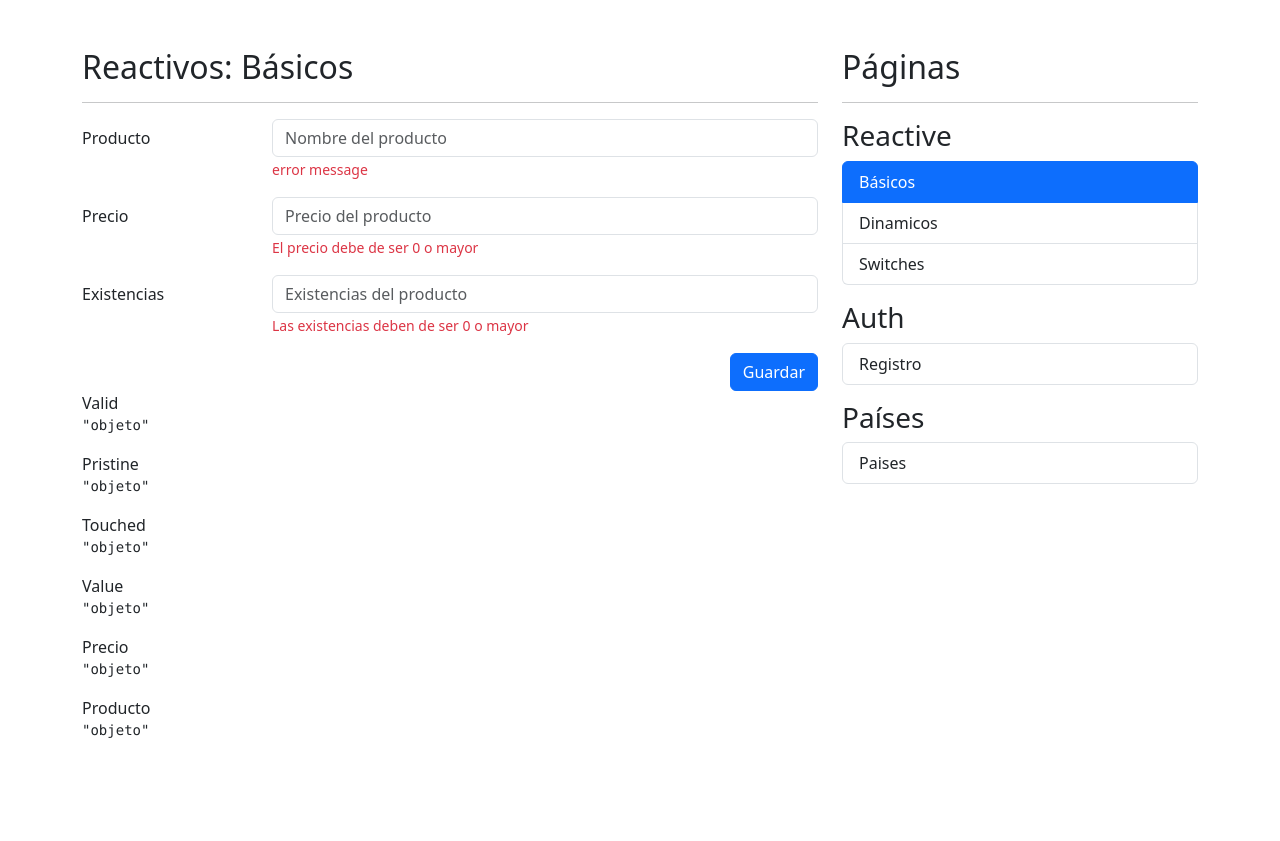
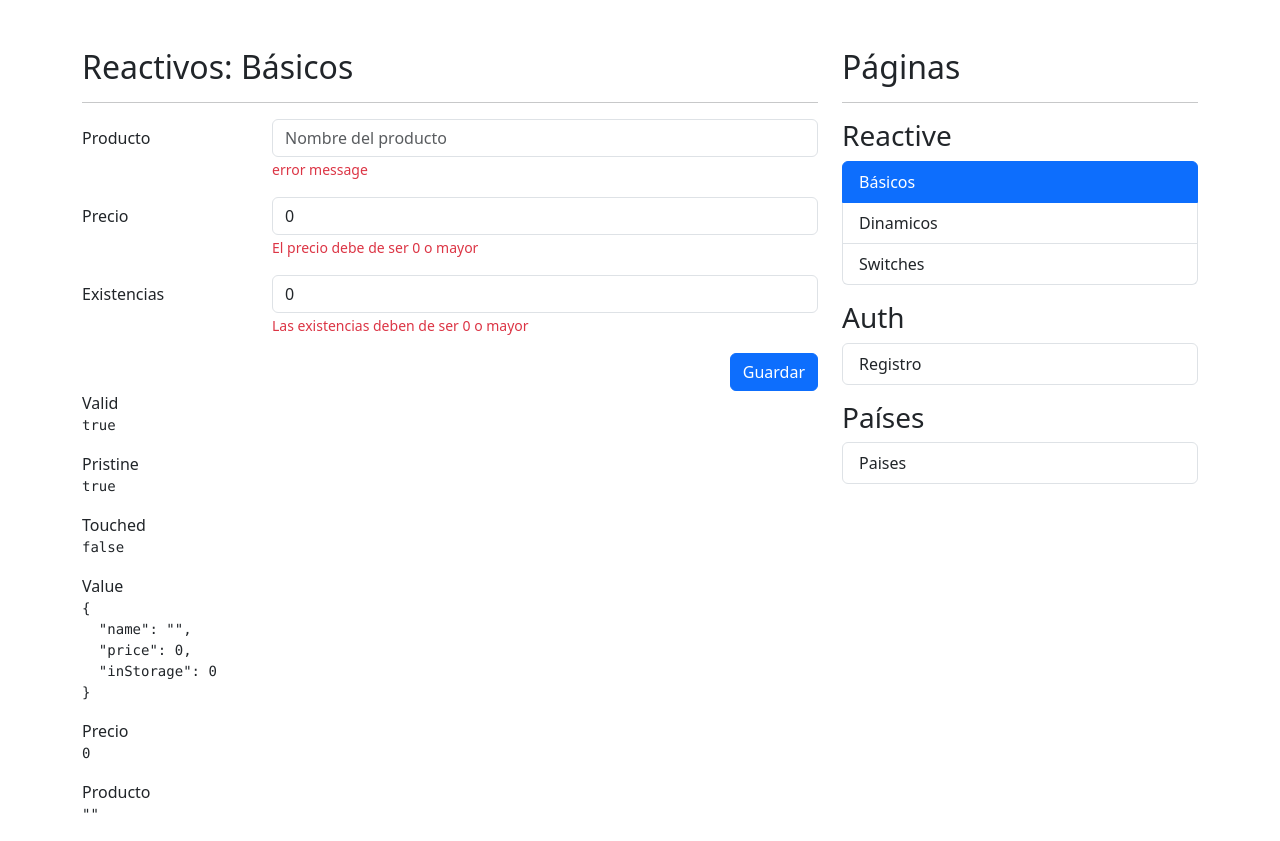
Before and after one commit to UrielQuiroz/forms-app, an Angular app: page /reactive/basic in a window 1280 px wide. Before the commit the page ends 800 px from the top, so only its background shows below. Built offline with nearby package versions, Linux system fonts and the light colour scheme.

Commit message:
ReactiveForms - FormGroup y FormControl

```diff
--- a/src/app/reactive/pages/basic-page/basic-page.html
+++ b/src/app/reactive/pages/basic-page/basic-page.html
@@ -4,7 +4,7 @@
 <div class="row">
     <div class="col">
 
-        <form autocomplete="off">
+        <form autocomplete="off" [formGroup]="myForm">
 
             <!-- Campo de producto -->
             <div class="mb-3 row">
@@ -13,7 +13,8 @@
 
                     <input type="text"
                            class="form-control"
-                           placeholder="Nombre del producto">
+                           placeholder="Nombre del producto"
+                           formControlName="name">
 
                     <span class="form-text text-danger">
                         <!-- Debe de ser de 3 letras -->
@@ -28,7 +29,8 @@
                 <div class="col-sm-9">
                     <input type="number"
                            class="form-control"
-                           placeholder="Precio del producto">
+                           placeholder="Precio del producto"
+                           formControlName="price">
                     <span class="form-text text-danger">
                         El precio debe de ser 0 o mayor
                     </span>
@@ -41,7 +43,8 @@
                 <div class="col-sm-9">
                     <input type="number"
                            class="form-control"
-                           placeholder="Existencias del producto">
+                           placeholder="Existencias del producto"
+                           formControlName="inStorage">
 
                     <span class="form-text text-danger">
                          Las existencias deben de ser 0 o mayor
@@ -73,21 +76,21 @@
     <div class="col">
 
         <span>Valid</span>
-        <pre>{{ 'objeto' | json }}</pre>
+        <pre>{{ myForm.valid | json }}</pre>
 
         <span>Pristine</span>
-        <pre>{{ 'objeto' | json }}</pre>
+        <pre>{{ myForm.pristine | json }}</pre>
 
         <span>Touched</span>
-        <pre>{{ 'objeto' | json }}</pre>
+        <pre>{{ myForm.touched | json }}</pre>
 
         <span>Value</span>
-        <pre>{{ 'objeto' | json }}</pre>
+        <pre>{{ myForm.value | json }}</pre>
 
         <span>Precio</span>
-        <pre>{{ 'objeto' | json }}</pre>
+        <pre>{{ myForm.controls.price.value| json }}</pre>
 
         <span>Producto</span>
-        <pre>{{ 'objeto' | json }}</pre>
+        <pre>{{ myForm.controls.name.value | json }}</pre>
     </div>
 </div>
--- a/src/app/reactive/pages/basic-page/basic-page.ts
+++ b/src/app/reactive/pages/basic-page/basic-page.ts
@@ -1,9 +1,16 @@
 import { JsonPipe } from '@angular/common';
-import { ChangeDetectionStrategy, Component } from '@angular/core';
+import { Component } from '@angular/core';
+import { FormControl, FormGroup, ReactiveFormsModule } from '@angular/forms';
 
 @Component({
   selector: 'app-basic-page',
-  imports: [ JsonPipe ],
+  imports: [ JsonPipe, ReactiveFormsModule ],
   templateUrl: './basic-page.html'
 })
-export class BasicPageComponent { }
+export class BasicPageComponent {
+  myForm = new FormGroup({
+    name: new FormControl(''),
+    price: new FormControl(0),
+    inStorage: new FormControl(0)
+  })
+}
```
